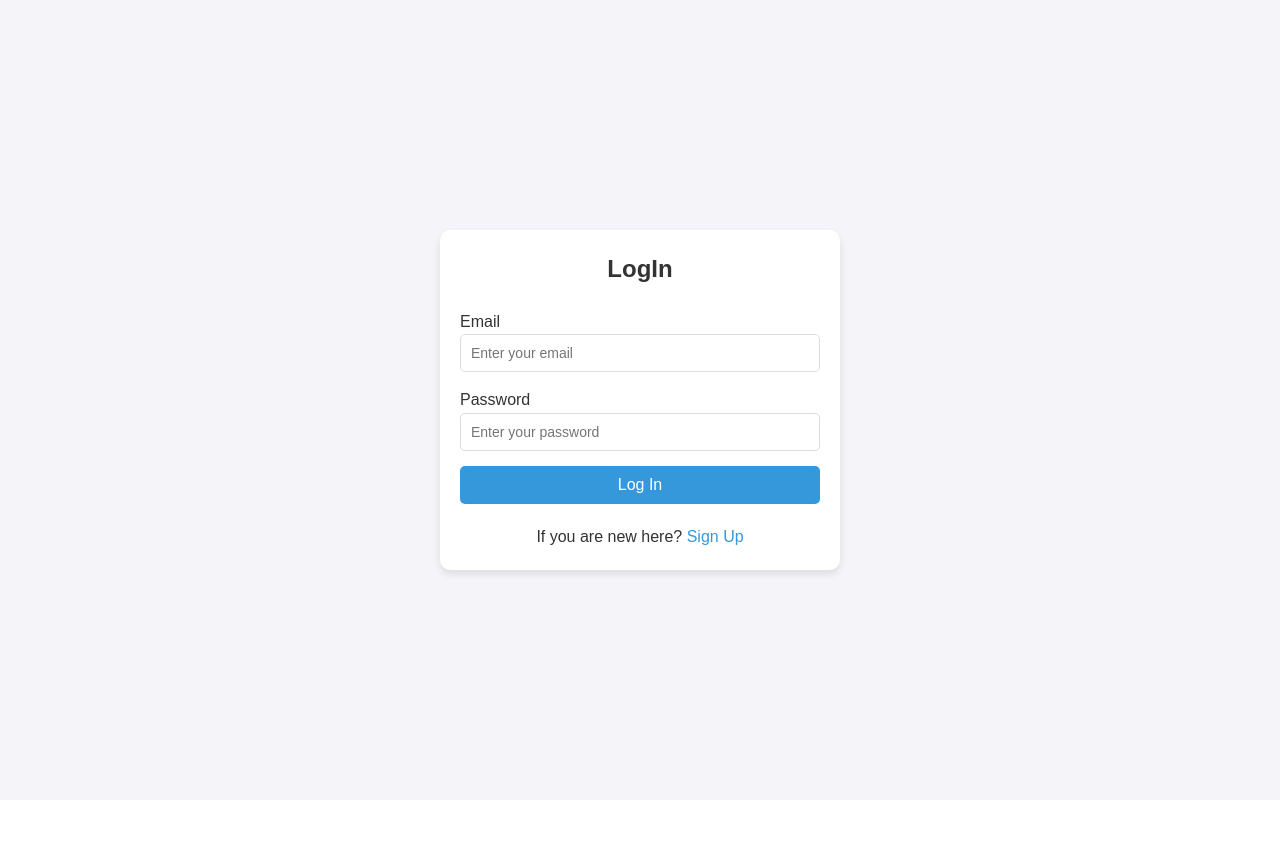
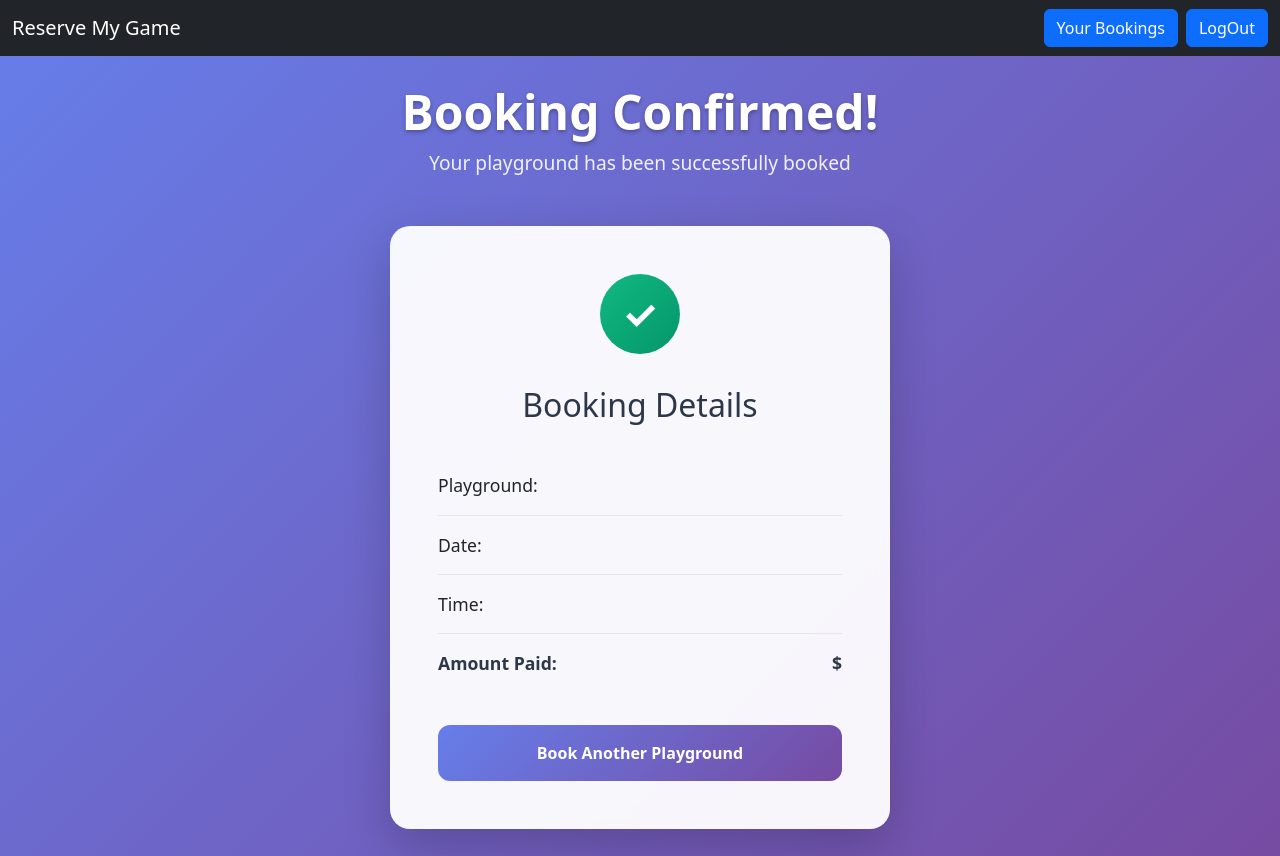
Before and after one commit to Rekha-Kulkarni/Reserve-My-Game, an Angular app in the folder Reserve-My-Game-Fronend/ReserveMyGame.Web/: page /home/confirmbooking in a window 1280 px wide. Before the commit this address led to /login. Before the commit the page ends 800 px from the top, so only its background shows below. Built offline with nearby package versions, Linux system fonts and the light colour scheme; no server answers.

Commit message:
aded confirm booking page

```diff
--- a/Reserve-My-Game-Fronend/ReserveMyGame.Web/src/app/app.routes.ts
+++ b/Reserve-My-Game-Fronend/ReserveMyGame.Web/src/app/app.routes.ts
@@ -4,12 +4,13 @@ import { HomeComponent } from './pages/home/home.component';
 import { UserListComponent } from './pages/user-list/user-list.component';
 import { BookingComponent } from './pages/booking/booking.component';
 import { BookyourgroundComponent } from './pages/bookyourground/bookyourground.component';
+import { ConfirmbookingComponent } from './pages/confirmbooking/confirmbooking.component';
 
 export const routes: Routes = [
   { path: '', redirectTo: 'login', pathMatch: 'full' },
   { path: 'login', component: LoginComponent },
   { path: 'home', component: HomeComponent,children:[{  path:'user-list',component:UserListComponent}, {  path:'booking',component:BookingComponent},
-    {  path:'bookyourground',component:BookyourgroundComponent}
+    {  path:'bookyourground',component:BookyourgroundComponent}, {  path:'confirmbooking',component:ConfirmbookingComponent}
   ] },
   // Wildcard route for a 404 page (optional)
   { path: '**', redirectTo: 'login' }
--- a/Reserve-My-Game-Fronend/ReserveMyGame.Web/src/app/pages/confirmbooking/confirmbooking.component.html
+++ b/Reserve-My-Game-Fronend/ReserveMyGame.Web/src/app/pages/confirmbooking/confirmbooking.component.html
@@ -1,5 +1,5 @@
 
-      <div *ngIf="currentPage === 'confirmation'" class="confirmation-page">
+      <div class="confirmation-page">
         <header class="header">
           <h1 class="title">Booking Confirmed!</h1>
           <p class="subtitle">Your playground has been successfully booked</p>
@@ -29,7 +29,6 @@
             </div>
             <div class="confirmation-actions">
               <button class="primary-button" (click)="goToFinder()">Book Another Playground</button>
-              <button class="secondary-button" (click)="downloadReceipt()">Download Receipt</button>
             </div>
           </div>
         </div>
--- a/Reserve-My-Game-Fronend/ReserveMyGame.Web/src/app/pages/confirmbooking/confirmbooking.component.ts
+++ b/Reserve-My-Game-Fronend/ReserveMyGame.Web/src/app/pages/confirmbooking/confirmbooking.component.ts
@@ -1,11 +1,24 @@
 import { Component } from '@angular/core';
+import { CommonModule } from '@angular/common';
+import { FormsModule } from '@angular/forms';
+import { Router } from '@angular/router';
+
 
 @Component({
   selector: 'app-confirmbooking',
-  imports: [],
+  standalone: true,
+  imports: [CommonModule, FormsModule],
   templateUrl: './confirmbooking.component.html',
   styleUrl: './confirmbooking.component.css'
 })
 export class ConfirmbookingComponent {
 
+constructor(private router: Router) {
+
+  const nav = this.router.getCurrentNavigation();
+
 }
+
+
+  downloadReceipt(): void { alert('Receipt downloaded successfully!'); }
+}
```
